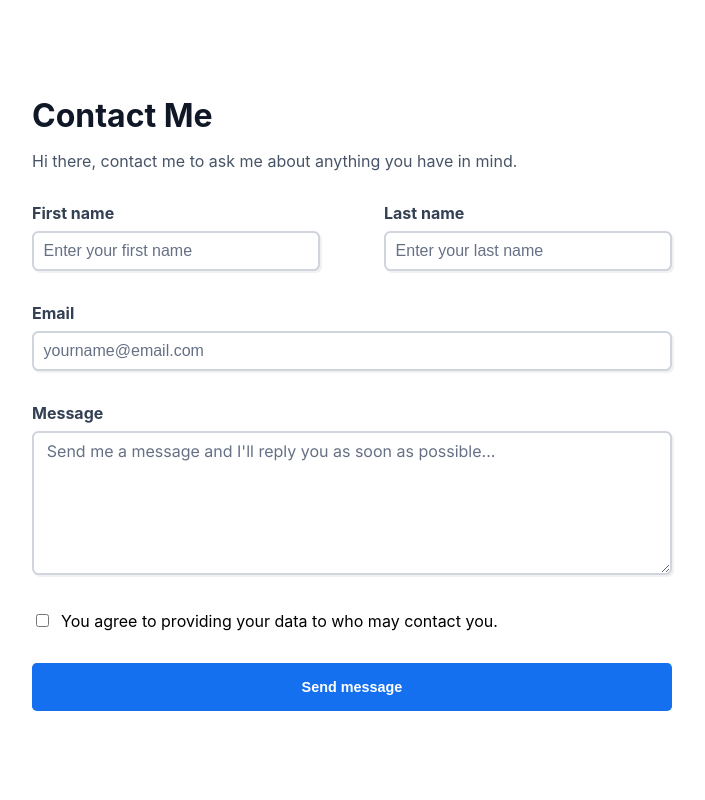
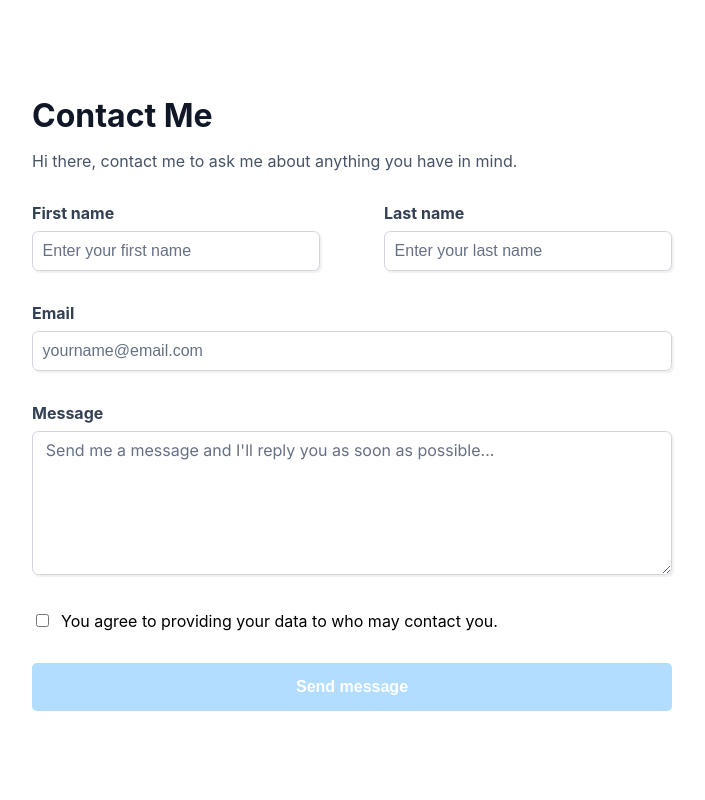
Before and after one commit to Paulzodak/Zuri-Task-1, a React (Create React App) app: page /contact in a window 1280 px wide. Shown: the top 800 px of the page, without its empty margins (288-993 px from the left). Built offline with nearby package versions, Linux system fonts and the light colour scheme.

Commit message:
chore : Added validation and validation messages to all inputs

```diff
--- a/package.json
+++ b/package.json
@@ -15,6 +15,7 @@
   },
   "scripts": {
     "start": "react-scripts start",
+    "build": "react-scripts build",
     "test": "react-scripts test",
     "eject": "react-scripts eject"
   },
--- a/src/components/Contact/Contact.js
+++ b/src/components/Contact/Contact.js
@@ -1,4 +1,4 @@
-import React from "react";
+import React, { useState } from "react";
 import classes from "./Contact.module.css";
 import FirstName from "./Form/FirstName";
 import LastName from "./Form/LastName";
@@ -6,6 +6,13 @@ import Email from "./Form/Email";
 import Message from "./Form/Message";
 import Footer from "../Footer";
 const Contact = ({ mobile }) => {
+  const [formIsValid, setFormIsValid] = useState({
+    first_name: false,
+    last_name: false,
+    email: false,
+    message: false,
+  });
+  console.log(formIsValid);
   return (
     <>
       <form className={mobile ? classes.form_mobile : classes.form}>
@@ -18,18 +25,32 @@ const Contact = ({ mobile }) => {
             mobile ? classes.input_container_mobile : classes.input_container
           }
         >
-          <FirstName />
-          <LastName />
+          <FirstName
+            formIsValid={formIsValid}
+            setFormIsValid={setFormIsValid}
+          />
+          <LastName formIsValid={formIsValid} setFormIsValid={setFormIsValid} />
         </div>
-        <Email />
-        <Message />
-        <label className={classes.agreement} for="agreement">
+        <Email formIsValid={formIsValid} setFormIsValid={setFormIsValid} />
+        <Message formIsValid={formIsValid} setFormIsValid={setFormIsValid} />
+        <label className={classes.agreement}>
           <input type="checkbox" className={classes.checkbox} />
-          <span classname={classes.checkmark}></span>
+          <span className={classes.checkmark}></span>
           &nbsp; You agree to providing your data to who may contact you.
         </label>
 
-        <button id={"btn__submit"} className={classes.submit}>
+        <button
+          type={"button"}
+          id={"btn__submit"}
+          className={`${classes.submit} ${
+            !formIsValid.first_name ||
+            !formIsValid.last_name ||
+            !formIsValid.email ||
+            !formIsValid.message
+              ? classes.btn_error
+              : classes.btn
+          }`}
+        >
           Send message
         </button>
       </form>
@@ -38,5 +59,4 @@ const Contact = ({ mobile }) => {
     </>
   );
 };
-
 export default Contact;
--- a/src/components/Contact/Contact.module.css
+++ b/src/components/Contact/Contact.module.css
@@ -33,7 +33,7 @@ p {
   background-color: #1570ef;
   color: white;
   font-weight: bold;
-  font-size: 0.9rem;
+  font-size: 1rem;
   border: none;
   border-radius: 0.3rem;
   height: 3rem;
@@ -43,8 +43,9 @@ p {
 .submit:hover {
   background-color: #175cd3;
 }
-.submit :focus {
+.submit:focus {
   background: #1570ef;
+  border: 1px solid #1570ef;
 }
 .hr {
   margin: 6rem 6rem 3rem 6rem;
@@ -54,3 +55,6 @@ p {
   margin: 1rem 3rem 1rem 3rem;
   border: 1px solid #eaecf0;
 }
+.btn_error {
+  background-color: #b2ddff;
+}
--- a/src/components/Contact/Form/Email.js
+++ b/src/components/Contact/Form/Email.js
@@ -1,15 +1,66 @@
 import React from "react";
 import classes from "./inputs.module.css";
-const Email = () => {
+import { useState } from "react";
+const Email = ({ formIsValid, setFormIsValid }) => {
+  const [input, setInput] = useState("");
+  const [inputValidate, setInputValidate] = useState({
+    error: false,
+    message: "",
+  });
+  const inputHandler = (e) => {
+    setInput(e.target.value);
+    if (input.includes("@") && input.length > 4 && input.includes(".com")) {
+      setInputValidate({
+        error: false,
+        message: "",
+      });
+      setFormIsValid({
+        ...formIsValid,
+        email: true,
+      });
+    }
+  };
+  const inputValidateHandler = () => {
+    if (!input.includes("@") || !input.length > 4 || !input.includes(".com")) {
+      setInputValidate({
+        error: true,
+        message: "Please enter a valid email!",
+      });
+      setFormIsValid({
+        ...formIsValid,
+        email: false,
+      });
+    } else if (
+      input.includes("@") &&
+      input.length > 4 &&
+      input.includes(".com")
+    ) {
+      setInputValidate({
+        error: false,
+        message: "",
+      });
+      setFormIsValid({
+        ...formIsValid,
+        email: true,
+      });
+    }
+  };
   return (
-    <label className={classes.label}>
+    <label htmlFor="email" className={classes.label}>
       Email
       <input
+        name="email"
         id={"email"}
         type={"text"}
         placeholder="yourname@email.com"
-        className={classes.Email}
-      ></input>
+        className={`${classes.Email}  ${
+          inputValidate.error ? classes.error : null
+        }`}
+        value={input}
+        onChange={inputHandler}
+        onBlur={inputValidateHandler}
+      />
+      <div className={classes.error_message}>{inputValidate.message}</div>
     </label>
   );
 };
--- a/src/components/Contact/Form/FirstName.js
+++ b/src/components/Contact/Form/FirstName.js
@@ -1,16 +1,63 @@
-import React from "react";
+import React, { useState } from "react";
 import classes from "./inputs.module.css";
 
-const FirstName = () => {
+const FirstName = ({ formIsValid, setFormIsValid }) => {
+  const [input, setInput] = useState("");
+  const [inputValidate, setInputValidate] = useState({
+    error: false,
+    message: "",
+  });
+  const inputHandler = (e) => {
+    setInput(e.target.value);
+    if (input.length > 4) {
+      setInputValidate({
+        error: false,
+        message: "",
+      });
+      setFormIsValid({
+        ...formIsValid,
+        first_name: true,
+      });
+    }
+  };
+  const inputValidateHandler = () => {
+    if (input.length < 4) {
+      setInputValidate({
+        error: true,
+        message: "First name has to be more than 5 characters",
+      });
+      setFormIsValid({
+        ...formIsValid,
+        first_name: false,
+      });
+    } else if (input.length > 4) {
+      setInputValidate({
+        error: false,
+        message: "",
+      });
+      setFormIsValid({
+        ...formIsValid,
+        first_name: true,
+      });
+    }
+  };
+  console.log(inputValidate.error);
   return (
-    <label className={classes.label}>
+    <label htmlFor="firstName" className={classes.label}>
       First name
       <input
+        name="firstName"
         id={"first_name"}
         type="text"
         placeholder="Enter your first name"
-        className={classes.first_name}
-      ></input>
+        className={`${classes.first_name}  ${
+          inputValidate.error ? classes.error : null
+        }`}
+        value={input}
+        onChange={inputHandler}
+        onBlur={inputValidateHandler}
+      />
+      <div className={classes.error_message}>{inputValidate.message}</div>
     </label>
   );
 };
--- a/src/components/Contact/Form/LastName.js
+++ b/src/components/Contact/Form/LastName.js
@@ -1,15 +1,62 @@
 import React from "react";
 import classes from "./inputs.module.css";
-const LastName = () => {
+import { useState } from "react";
+const LastName = ({ formIsValid, setFormIsValid }) => {
+  const [input, setInput] = useState("");
+  const [inputValidate, setInputValidate] = useState({
+    error: false,
+    message: "",
+  });
+  const inputHandler = (e) => {
+    setInput(e.target.value);
+    if (input.length > 4) {
+      setInputValidate({
+        error: false,
+        message: "",
+      });
+      setFormIsValid({
+        ...formIsValid,
+        last_name: true,
+      });
+    }
+  };
+  const inputValidateHandler = () => {
+    if (input.length < 4) {
+      setInputValidate({
+        error: true,
+        message: "Last name has to be more than 5 characters",
+      });
+      setFormIsValid({
+        ...formIsValid,
+        last_name: false,
+      });
+    } else if (input.length > 4) {
+      setInputValidate({
+        error: false,
+        message: "",
+      });
+      setFormIsValid({
+        ...formIsValid,
+        last_name: true,
+      });
+    }
+  };
   return (
-    <label className={classes.label}>
+    <label htmlFor="lastName" className={classes.label}>
       Last name
       <input
+        name="lastName"
         id={"last_name"}
         type="text"
         placeholder="Enter your last name"
-        className={classes.first_name}
-      ></input>
+        className={`${classes.last_name}  ${
+          inputValidate.error ? classes.error : null
+        }`}
+        value={input}
+        onChange={inputHandler}
+        onBlur={inputValidateHandler}
+      />
+      <div className={classes.error_message}>{inputValidate.message}</div>
     </label>
   );
 };
--- a/src/components/Contact/Form/Message.js
+++ b/src/components/Contact/Form/Message.js
@@ -1,15 +1,62 @@
 import React from "react";
 import classes from "./inputs.module.css";
-const Message = () => {
+import { useState } from "react";
+const Message = ({ formIsValid, setFormIsValid }) => {
+  const [input, setInput] = useState("");
+  const [inputValidate, setInputValidate] = useState({
+    error: false,
+    message: "",
+  });
+  const inputHandler = (e) => {
+    setInput(e.target.value);
+    if (input.length > 1) {
+      setInputValidate({
+        error: false,
+        message: "",
+      });
+      setFormIsValid({
+        ...formIsValid,
+        message: true,
+      });
+    }
+  };
+  const inputValidateHandler = () => {
+    if (input.length < 1) {
+      setInputValidate({
+        error: true,
+        message: "Please enter a message",
+      });
+      setFormIsValid({
+        ...formIsValid,
+        last_name: false,
+      });
+    } else if (input.length > 1) {
+      setInputValidate({
+        error: false,
+        message: "",
+      });
+      setFormIsValid({
+        ...formIsValid,
+        last_name: true,
+      });
+    }
+  };
   return (
-    <label className={classes.label}>
+    <label htmlFor="message" className={classes.label}>
       Message
       <textarea
         id={"message"}
         type="textarea"
+        name="message"
         placeholder="Send me a message and I'll reply you as soon as possible..."
-        className={classes.Message}
-      ></textarea>
+        className={`${classes.Message}  ${
+          inputValidate.error ? classes.error_message_message : null
+        }`}
+        onChange={inputHandler}
+        value={input}
+        onBlur={inputValidateHandler}
+      />
+      <div className={classes.error_message}>{inputValidate.message}</div>
     </label>
   );
 };
--- a/src/components/Contact/Form/inputs.module.css
+++ b/src/components/Contact/Form/inputs.module.css
@@ -5,14 +5,16 @@
   width: 100%;
   height: 2.5rem;
   border-radius: 0.4rem;
-  border: 2px solid #d0d5dd;
+  border: 1px solid #d0d5dd;
   margin: 0.5rem 0 2rem 0;
   box-shadow: 2px 2px 1px rgb(241, 241, 241);
 }
 .label {
   color: #344054;
   font-weight: bolder;
+  position: relative;
 }
+
 .first_name,
 .last_name,
 .Email,
@@ -23,9 +25,32 @@
   padding: 0 0.3rem;
 }
 
+input[type="text"]:focus {
+  border: 1px solid #84caff;
+  outline: none;
+}
+.Message:focus {
+  border: 4px solid #84caff67;
+}
 /* REDEFINING STYLES FOR MESSAGE */
 .Message {
+  outline: none;
   height: 9rem;
   padding: 0.5rem;
   font-family: "Inter", sans-serif;
 }
+.error_message {
+  position: relative;
+  top: -1.5rem;
+  color: #f83f23;
+  font-weight: lighter;
+  font-size: 0.8rem;
+}
+.error {
+  border: 1px solid#f83f23;
+}
+.error_message_message {
+  outline: none;
+  border: 4px solid #f896878d;
+  border-radius: 0.7rem;
+}
--- a/src/components/LinkItem.js
+++ b/src/components/LinkItem.js
@@ -1,7 +1,9 @@
 import React from "react";
 import "./LinkItem.css";
+import { Link } from "react-router-dom";
 
 const LinkItem = ({ item, mobile }) => {
+  if (item.Link) {
     return (
       <a
         className={mobile ? "link_container_mobile" : "link_container"}
@@ -11,6 +13,14 @@ const LinkItem = ({ item, mobile }) => {
         {item.Header}
       </a>
     );
+  }
+  if (item.Routerlink) {
+    <Link
+      to={item.Routerlink}
+      className={mobile ? "link_container_mobile" : "link_container"}
+      id={item.ID}
+    />;
+  }
 };
 
 export default LinkItem;
```
Also changed, not shown: 2 other files (tests, documents, lock files or other folders). Lines whose indentation alone changed are shown as unchanged.
